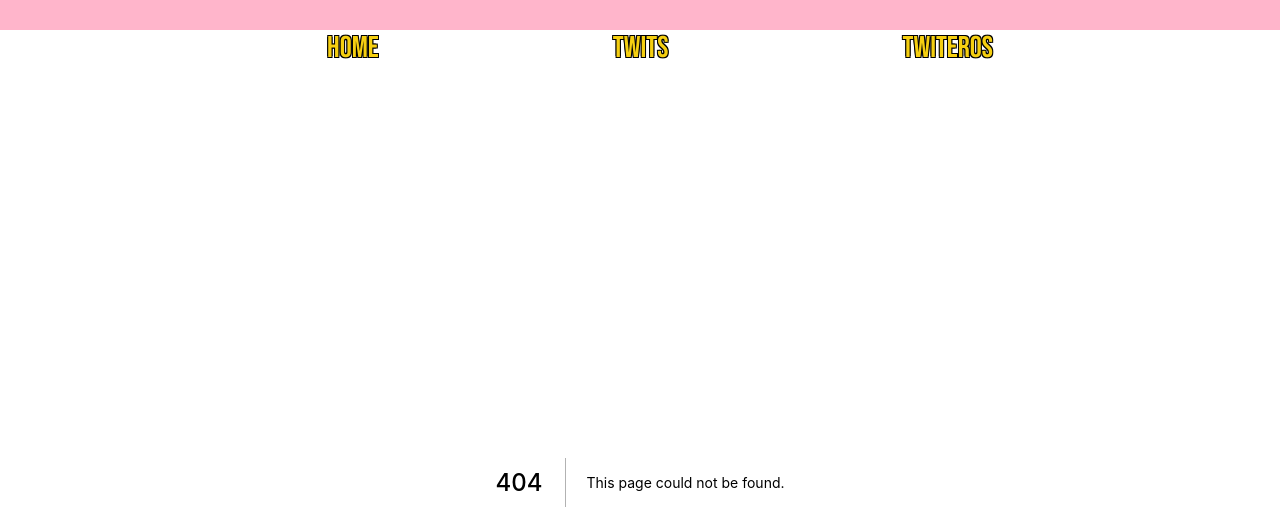
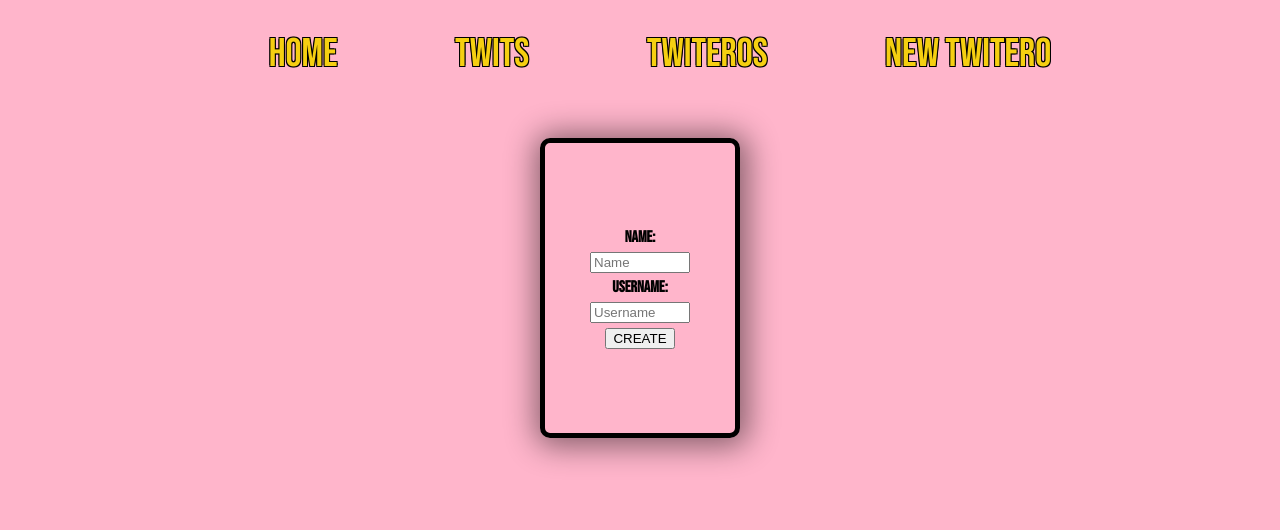
Before and after one commit to alejandromachin/202201-W8C2-alejandro-albert, a Next.js app: page /create-twitero in a window 1280 px wide. Before the commit this address had no page. Shown: the top 530 px of the page. Built offline with nearby package versions, Linux system fonts and the light colour scheme.

Commit message:
added form to create a new tuitero

```diff
--- a/components/Navigation/Navigation.js
+++ b/components/Navigation/Navigation.js
@@ -3,7 +3,7 @@ import styled from "styled-components";
 
 const NavigationTotal = styled.div`
   color: #f5cf11;
-  font-size: 30px;
+  font-size: 40px;
   margin-top: 30px;
   display: flex;
   flex-direction: row;
@@ -33,6 +33,9 @@ const Navigation = () => {
             <li>
               <Link href="/twiteros-list">TWITEROS</Link>
             </li>
+            <li>
+              <Link href="/create-twitero">NEW TWITERO</Link>
+            </li>
           </NavigationDiv>
         </NavigationTotal>
       </ul>
--- /dev/null
+++ b/pages/create-twitero/index.js
@@ -0,0 +1,87 @@
+import { useState } from "react";
+import styled from "styled-components";
+
+const CreateTwiteroContainer = styled.div`
+  display: flex;
+  align-items: center;
+  justify-content: center;
+  margin-top: 50px;
+  & form {
+    font-weight: 900;
+    display: flex;
+    align-items: center;
+    justify-content: center;
+    flex-direction: column;
+    border: 5px solid black;
+    box-shadow: 2px 2px 31px 6px rgba(0, 0, 0, 0.48);
+    border-radius: 10px;
+    width: 200px;
+    height: 300px;
+    text-align: center;
+    margin-top: 10px;
+    list-style: none;
+    align-items: center;
+
+    & input {
+      margin: 5px;
+      width: 100px;
+    }
+  }
+`;
+const NewTwitero = () => {
+  const blankFields = { name: "", username: "" };
+
+  const [formData, setFormData] = useState(blankFields);
+  const resetForm = () => {
+    setFormData(blankFields);
+  };
+
+  const newTwitero = async (event) => {
+    event.preventDefault();
+    const response = await fetch(
+      "https://tuitah-alejandro-albert.herokuapp.com/tuiteros/new",
+      {
+        method: "POST",
+        headers: {
+          "Content-Type": "application/json",
+        },
+        body: JSON.stringify(formData),
+      }
+    );
+
+    resetForm();
+  };
+  const changeData = (event) => {
+    setFormData({
+      ...formData,
+      [event.target.id]: event.target.value,
+    });
+  };
+  return (
+    <CreateTwiteroContainer>
+      <form onSubmit={newTwitero} noValidate autoComplete="off">
+        <label htmlFor="name">Name: </label>
+        <input
+          type="text"
+          id="name"
+          value={formData.name}
+          onChange={changeData}
+          placeholder="Name"
+        />
+
+        <label htmlFor="username">Username: </label>
+        <input
+          type="text"
+          id="username"
+          value={formData.username}
+          onChange={changeData}
+          placeholder="Username"
+        />
+
+        <button type="submit">CREATE</button>
+      </form>
+    </CreateTwiteroContainer>
+  );
+};
+
+export default NewTwitero;
```
